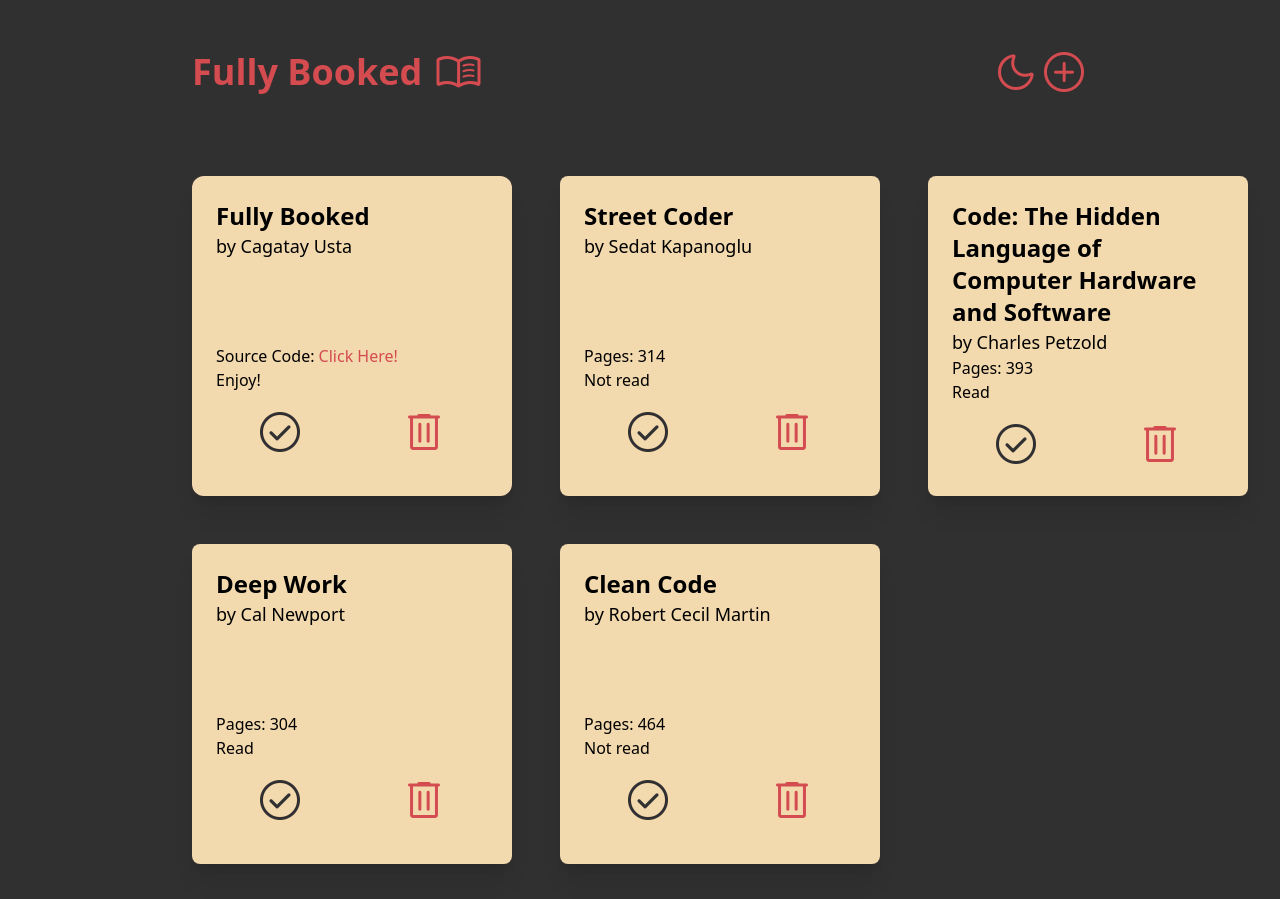
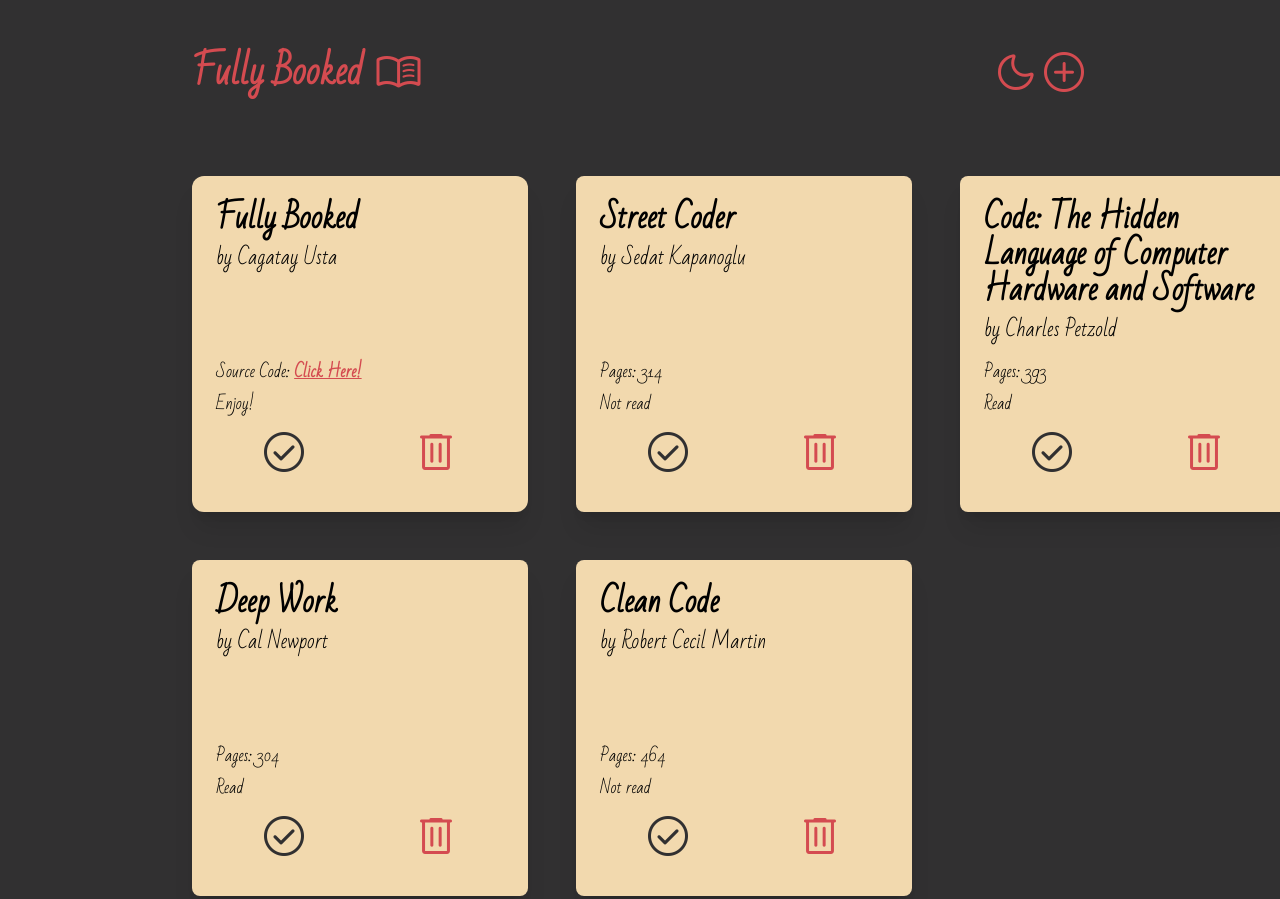
Before and after one commit to cagatay-usta/library, a website built with Vite: page library/index.html in a window 1280 px wide. Shown: the top 899 px of the page. Built offline with nearby package versions, Linux system fonts and the light colour scheme.

Commit message:
add sound, char limit, remove text-selection, add new font

```diff
--- a/library/index.html
+++ b/library/index.html
@@ -12,6 +12,11 @@
       rel="stylesheet"
       href="https://fonts.googleapis.com/css2?family=Material+Symbols+Rounded:opsz,wght,FILL,GRAD@20..48,100..700,0..1,-50..200"
     />
+    <link rel="preconnect" href="https://fonts.googleapis.com">
+<link rel="preconnect" href="https://fonts.gstatic.com" crossorigin>
+<link rel="preconnect" href="https://fonts.googleapis.com">
+<link rel="preconnect" href="https://fonts.gstatic.com" crossorigin>
+<link href="https://fonts.googleapis.com/css2?family=Bad+Script&display=swap" rel="stylesheet">
     <script defer src="./index.js" type="module"></script>
   </head>
   <body class="h-screen flex-col">
@@ -36,24 +41,24 @@
 
     <main
       id="main"
-      class="min-h-screen bg-neutral dark:bg-support grid auto-rows-[20rem] md:grid-cols-2 xl:grid-cols-[repeat(3,_minmax(20rem,_1fr))] content-start gap-12 px-6 py-44 lg:px-48"
+      class="min-h-screen bg-neutral dark:bg-support grid auto-rows-[21rem] md:grid-cols-2 xl:grid-cols-[repeat(3,_minmax(21rem,_1fr))] content-start gap-12 px-6 py-44 lg:px-48"
     >
 
     <div
         data-number="111"
-        class="bg-support dark:bg-neutral dark:text-support p-6 shadow-xl rounded-xl h-full flex flex-col justify-between"
+        class="bg-support dark:bg-neutral dark:text-support p-6 shadow-xl rounded-xl h-full overflow-hidden flex flex-col justify-between"
       >
-        <div class="flex flex-col w-full h-full">
-          <p class="font-bold text-2xl">
+        <div class="flex flex-col w-full h-full gap-2">
+          <p class="font-bold text-3xl">
             Fully Booked
           </p>
-          <p class="text-lg">by Cagatay Usta</p>
-          <p class="mt-auto">Source Code: <a href="https://github.com/cagatay-usta/library" target="_blank" rel="noopener noreferrer" class="text-brand">Click Here!</a></p>
+          <p class="text-xl">by Cagatay Usta</p>
+          <p class="mt-auto">Source Code: <a href="https://github.com/cagatay-usta/library" target="_blank" rel="noopener noreferrer" class="text-brand underline font-bold">Click Here!</a></p>
           <p class="read">Enjoy!</p>
 
         </div>
 
-        <div class="my-4 flex gap-4 justify-around">
+        <div class="my-3 flex gap-4 justify-around">
           <span class="material-symbols-rounded big text-neutral dark:text-support readButton">
             check_circle
           </span>
@@ -68,11 +73,11 @@
           <form class="mt-0 lg:mt-0 flex flex-col gap-12 lg:gap-12 justify-center h-full text-brand dark:text-support text-xl font-bold uppercase" action="#" method="get">
             <div class="title flex flex-col">
               <label for="title">Title </label>
-              <input class="w-56 bg-support rounded-lg text-neutral font-normal" type="text" id="title" name="title" required>
+              <input class="w-56 bg-support rounded-lg text-neutral font-normal" type="text" id="title" name="title" required maxlength="65">
             </div>
             <div class="author flex flex-col">
               <label for="author">Author </label>
-              <input class="w-56 bg-support rounded-lg text-neutral font-normal" type="text" id="author" name="author" required>
+              <input class="w-56 bg-support rounded-lg text-neutral font-normal" type="text" id="author" name="author" required maxlength="65">
             </div>
             <div class="pages flex flex-col">
               <label for="pages">Pages </label>
--- a/library/index.js
+++ b/library/index.js
@@ -1,4 +1,3 @@
-
 const books = [
   {
     title: "Street Coder",
@@ -33,12 +32,12 @@ const books = [
 
 class Book {
   constructor(title, author, pages, read) {
-      this.title = title,
-      this.author = author,
-      this.pages = pages,
-      this.read = read,
-      this.id = (books.length) ? +(books[books.length-1].id) + 1 : 0; // if all books are deleted, set the id to 0, else set it +1 of the last book
-      books.push(this);
+    (this.title = title),
+      (this.author = author),
+      (this.pages = pages),
+      (this.read = read),
+      (this.id = books.length ? +books[books.length - 1].id + 1 : 0); // if all books are deleted, set the id to 0, else set it +1 of the last book
+    books.push(this);
   }
 }
 
@@ -54,19 +53,19 @@ function createCard(book) {
   const newCard = createHtml(`
 <div
         data-number="${book.id}"
-        class="bg-support dark:bg-neutral dark:text-support p-6 shadow-xl rounded-lg h-full flex flex-col justify-between"
+        class="bg-support dark:bg-neutral dark:text-support p-6 shadow-xl rounded-lg h-full flex flex-col justify-between "
       >
-        <div class="flex flex-col w-full h-full">
-          <p class="font-bold text-2xl">
+        <div class="flex flex-col w-full h-full gap-2">
+          <p class="font-bold text-3xl ">
             ${book.title}
           </p>
-          <p class="text-lg">by ${book.author}</p>
+          <p class="text-xl">by ${book.author}</p>
           <p class="mt-auto">Pages: ${book.pages}</p>
           <p class="read">${book.read}</p>
 
         </div>
 
-        <div class="my-4 flex gap-4 justify-around">
+        <div class="my-3 flex gap-4 justify-around">
           <span class="material-symbols-rounded big text-neutral dark:text-support readButton">
             check_circle
           </span>
@@ -80,11 +79,11 @@ function createCard(book) {
   return newCard;
 }
 
-
 const addButton = document.querySelector("#add");
-const darkMode = document.querySelector('#darkMode')
-const readButton = document.querySelector('#read');
-const formCard = document.querySelector('.form-card');
+const darkMode = document.querySelector("#darkMode");
+const readButton = document.querySelector("#read");
+const formCard = document.querySelector(".form-card");
+const switchSound = new Audio("lightSwitch.wav");
 
 let readState = "Not read";
 
@@ -95,7 +94,12 @@ function addBook() {
   const read = readState;
 
   if (title.value && author.value && pages.value) {
-    const newBook = new Book(title.value, author.value, pages.value, read);
+    const newBook = new Book(
+      title.value,
+      author.value,
+      pages.value,
+      read
+    );
     document.getElementById("main").appendChild(createCard(newBook));
 
     // clean form and state
@@ -110,9 +114,7 @@ function addBook() {
   }
 }
 
-function deleteBook() {
-
-}
+function deleteBook() {}
 
 function populateScreen(books) {
   books.forEach((book) => {
@@ -120,19 +122,17 @@ function populateScreen(books) {
   });
 }
 
-
 populateScreen(books);
 
 // listens the document for event delegation
 document.addEventListener("click", (e) => {
-
   e.preventDefault();
 
   if (e.target.matches(".delete")) {
     const selectedCard = e.target.parentNode.parentNode;
     // find the index of the book and delete it from the array
-    const filteredBook = books.filter(book => {
-      return book.id === +(selectedCard.dataset.number);
+    const filteredBook = books.filter((book) => {
+      return book.id === +selectedCard.dataset.number;
     });
     const bookIndex = books.indexOf(filteredBook[0]);
     if (bookIndex != -1) {
@@ -141,34 +141,39 @@ document.addEventListener("click", (e) => {
 
     selectedCard.remove();
 
-
   } else if (e.target.matches("#add")) {
     addButton.classList.toggle("clicked");
     formCard.classList.toggle("closed");
 
   } else if (e.target.matches("#read")) {
     readButton.classList.toggle("clicked");
-    readState = (readState === "Not read") ? "Read" : "Not read";
-
+    readState = readState === "Not read" ? "Read" : "Not read";
   } else if (e.target.matches("#addLibrary")) {
     addBook();
-
   } else if (e.target.matches(".readButton")) {
     const selectedCard = e.target.parentNode.parentNode;
-    const readTextCard = e.target.parentNode.parentNode.firstElementChild.lastElementChild;
+    const readTextCard =
+      e.target.parentNode.parentNode.firstElementChild
+        .lastElementChild;
 
-    // find the index of the book and update the read variable
-    const filteredBook = books.filter(book => {
-      return book.id === +(selectedCard.dataset.number);
+    // find the index of the book and update the read variable of both object and html
+    const filteredBook = books.filter((book) => {
+      return book.id === +selectedCard.dataset.number;
     });
     const bookIndex = books.indexOf(filteredBook[0]);
     if (bookIndex != -1) {
-      books[bookIndex].read = (books[bookIndex].read) === "Not read" ? "Read" : "Not read";
+      books[bookIndex].read =
+        books[bookIndex].read === "Not read" ? "Read" : "Not read";
       readTextCard.innerHTML = books[bookIndex].read;
+
+      // add animation to the text
+      readTextCard.classList.add("new-text");
+      setTimeout(() => readTextCard.classList.remove("new-text"), 1000);
+
     }
-
-  } else if (e.target.matches('#darkMode')) {
-    document.documentElement.classList.toggle('dark');
+  } else if (e.target.matches("#darkMode")) {
+    document.documentElement.classList.toggle("dark");
     darkMode.classList.toggle("clicked");
+    switchSound.play();
   }
 });
--- a/library/src/index.css
+++ b/library/src/index.css
@@ -16,6 +16,28 @@
 
 }
 
+* {
+    font-family: 'Bad Script', cursive;
+    -webkit-user-select: none;
+    -moz-user-select: none;
+    -ms-user-select: none;
+    user-select: none;
+
+}
+
+@keyframes text-animate {
+    from {
+        opacity: 0;
+    }
+    to {
+        opacity: 1;
+    }
+}
+
+.new-text {
+    animation: text-animate 1s linear;
+}
+
 #add {
     transition: 1s ease;
 }
@@ -25,7 +47,6 @@
 }
 
 .material-symbols-rounded {
-    user-select: none;
     font-variation-settings:
   'FILL' 0,
   'wght' 400,
@@ -43,6 +64,7 @@
     font-variation-settings: 'FILL' 1;
 }
 
-.material-symbols-rounded.clicked#darkMode {
+.material-symbols-rounded.clicked#darkMode,
+.material-symbols-rounded.clicked#read {
     font-variation-settings: 'FILL' 1;
 }
--- /dev/null
+++ b/library/vite.config.js
@@ -0,0 +1,6 @@
+// vite.config.js
+import { defineConfig } from "vite";
+
+export default defineConfig({
+  base: "./",
+});
```
Also changed, not shown: 3 other files.
